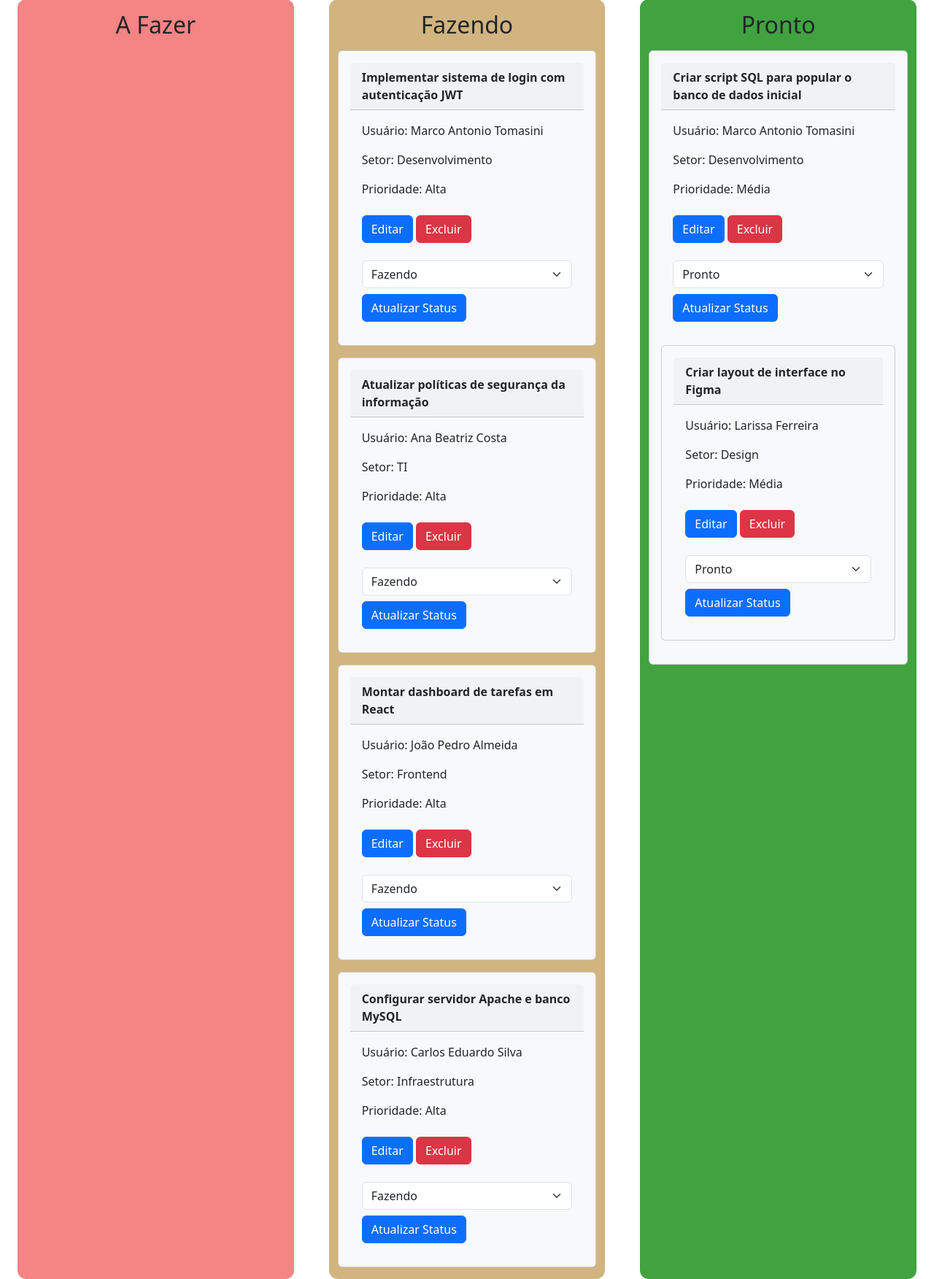
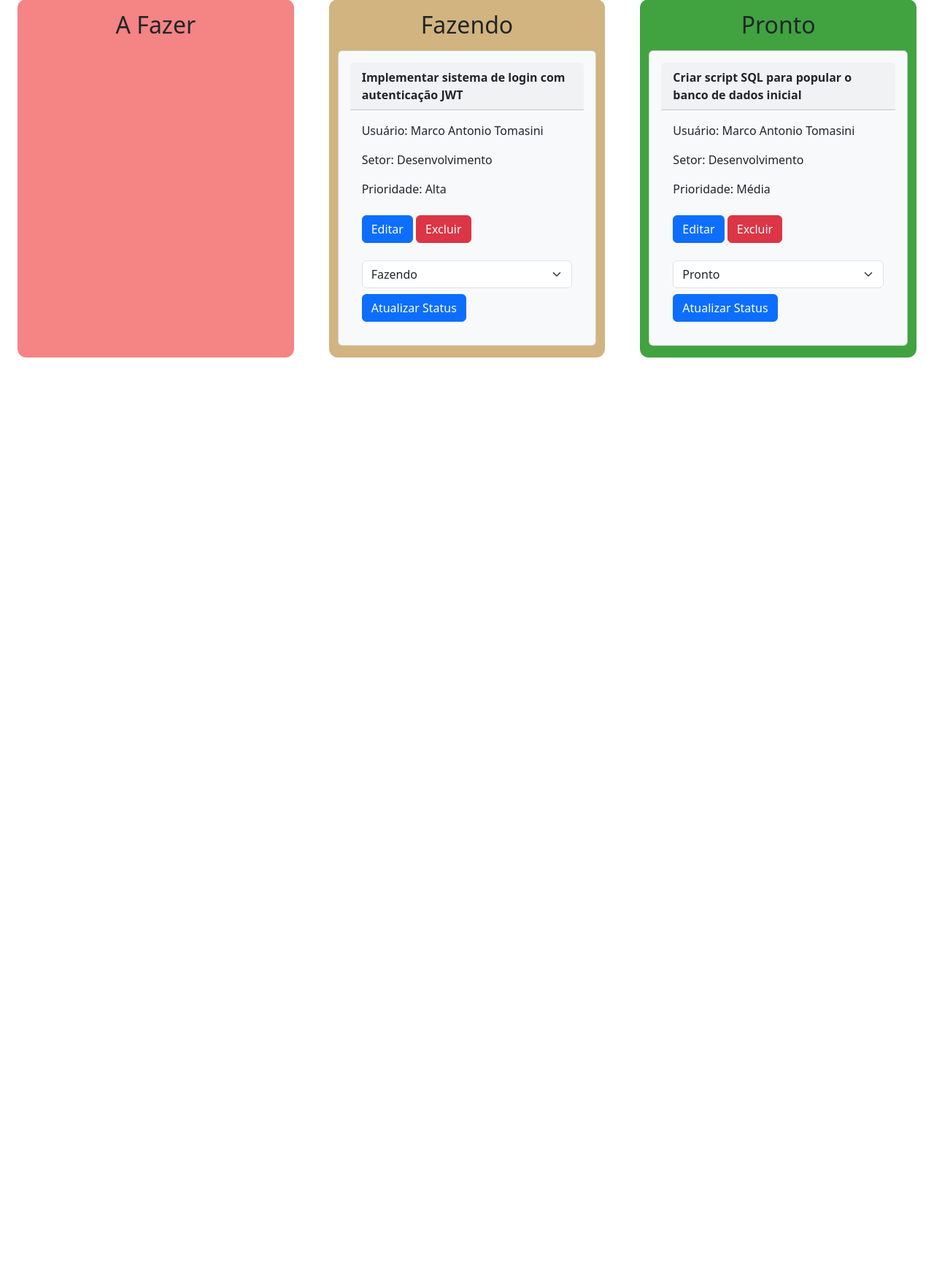
Before and after one commit to Marco-Tomasini/Revis-o_de_CRUD, a PHP site: page / in a window 1280 px wide. Shown: the part 97-1850 px from the top of the page at 73% size. After the commit the page ends 587 px from the top, so only its background shows below. Run offline with PHP 8.4, Linux system fonts and the light colour scheme; a user stored in the database is signed in; data comes from the database, SQL or seed files in the repository.

Commit message:
UPDATE - tarefas aparecendo somente as referentes ao user

```diff
--- a/index.php
+++ b/index.php
@@ -65,7 +65,7 @@ if (!isset($_SESSION['id_usuario'])) {
                 <div class="ms-4 me-4 col justify-content-center align-items-center bg-fazendo">
                     <h2 class="mt-3 text-center">Fazendo</h2>
                     <?php
-                    $sql = "SELECT * FROM tarefas INNER JOIN usuario ON tarefas.id_usuario = usuario.id_usuario WHERE status = 'Fazendo'";
+                    $sql = "SELECT * FROM tarefas INNER JOIN usuario ON tarefas.id_usuario = usuario.id_usuario WHERE status = 'Fazendo' AND tarefas.id_usuario = {$_SESSION['id_usuario']}";
                     $result = $mysqli->query($sql);
                     if ($result->num_rows > 0) {
                         while ($row = $result->fetch_assoc()) {
@@ -101,7 +101,7 @@ if (!isset($_SESSION['id_usuario'])) {
                 <div class="ms-4 me-4 col justify-content-center align-items-center bg-pronto">
                     <h2 class="mt-3 text-center">Pronto</h2>
                     <?php
-                    $sql = "SELECT * FROM tarefas INNER JOIN usuario ON tarefas.id_usuario = usuario.id_usuario WHERE status = 'Pronto'";
+                    $sql = "SELECT * FROM tarefas INNER JOIN usuario ON tarefas.id_usuario = usuario.id_usuario WHERE status = 'Pronto' AND tarefas.id_usuario = {$_SESSION['id_usuario']}";
                     $result = $mysqli->query($sql);
                     if ($result->num_rows > 0) {
                         while ($row = $result->fetch_assoc()) {
```
